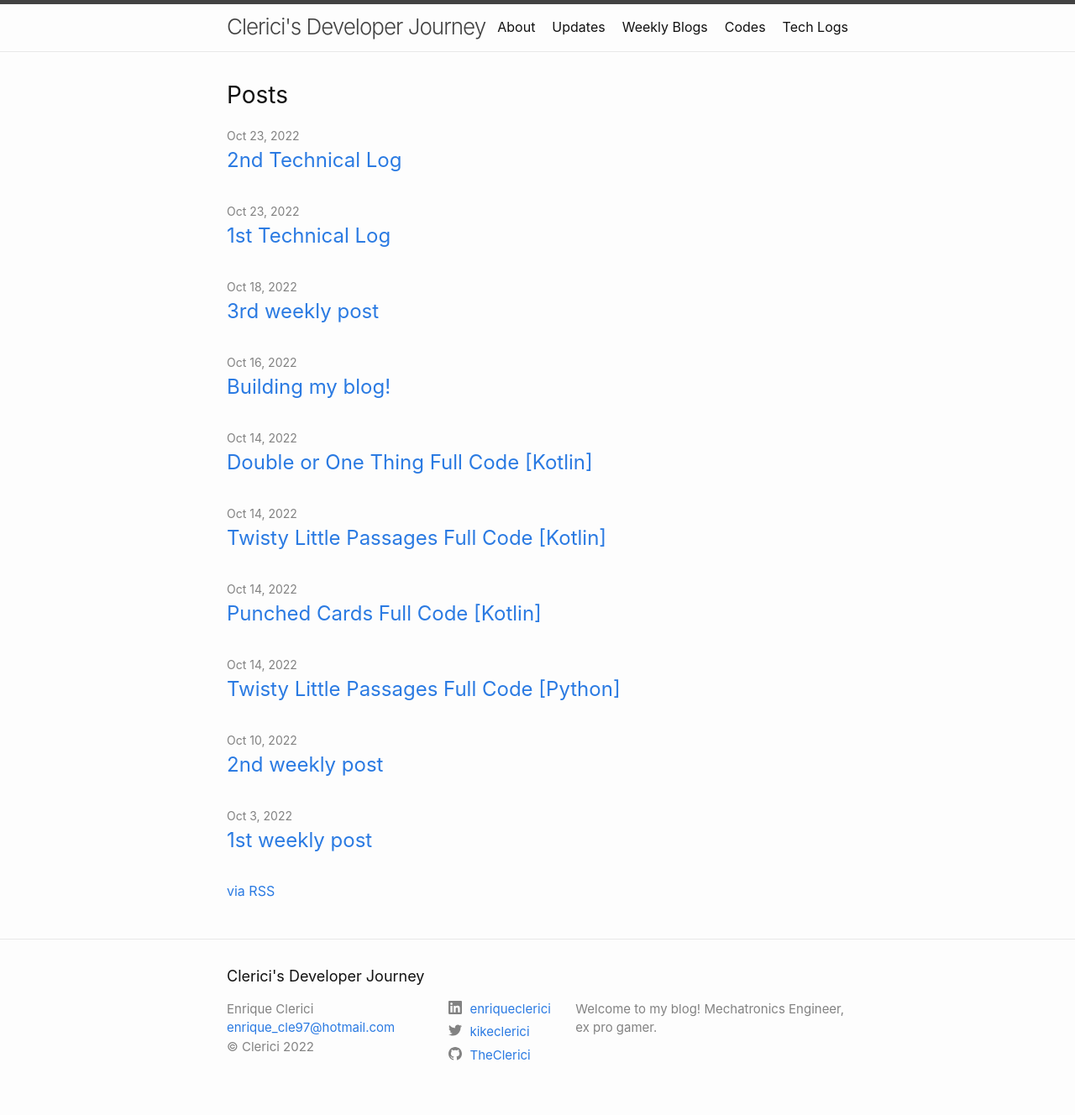
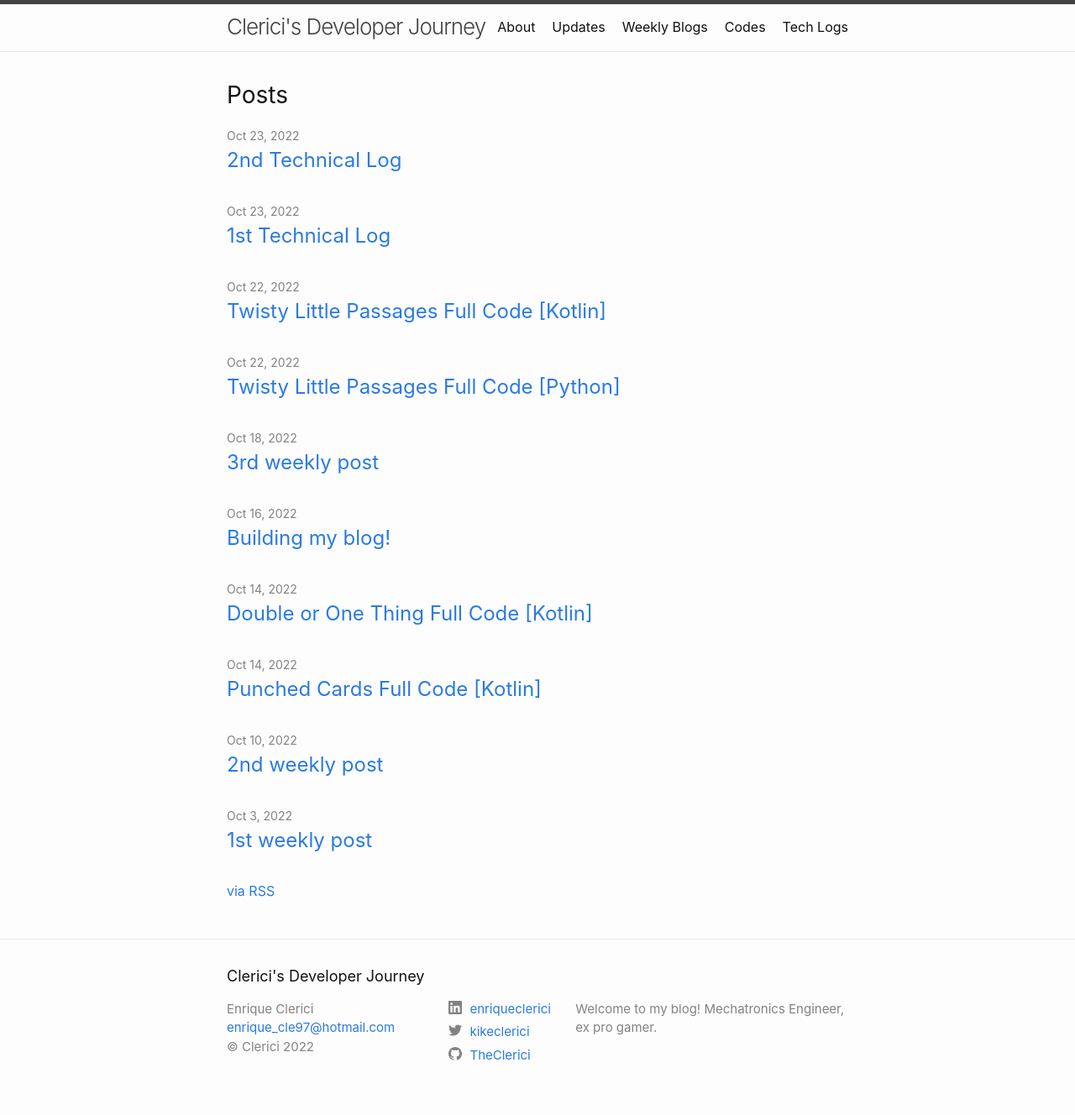
Before and after one commit to TheClerici/my-blog, a Jekyll site: the page built from index.markdown, in a window 1280 px wide. Shown: the whole page at 84% size. Built offline with Jekyll 4.4.1, drawn with Linux system fonts in a browser that asks for light colours.

Commit message:
date modif

```diff
--- a/blog-code/_posts/2022-10-22-twistykotlin.md
+++ b/blog-code/_posts/2022-10-22-twistykotlin.md
@@ -1,7 +1,7 @@
 ---
 layout: post
 title:  "Twisty Little Passages Full Code [Kotlin]"
-date:   2022-10-14 16:18:25 -0000
+date:   2022-10-22 16:18:25 -0000
 category: Code
 ---
 
--- a/blog-code/_posts/2022-10-22-twistypython.md
+++ b/blog-code/_posts/2022-10-22-twistypython.md
@@ -1,7 +1,7 @@
 ---
 layout: post
 title:  "Twisty Little Passages Full Code [Python]"
-date:   2022-10-14 15:18:25 -0000
+date:   2022-10-22 15:18:25 -0000
 category: Code
 ---
 
```
